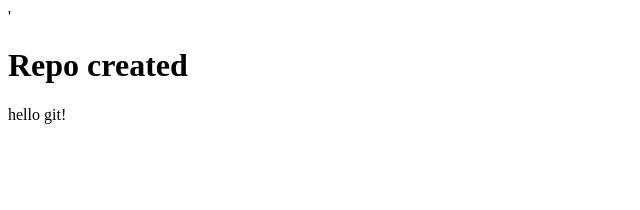
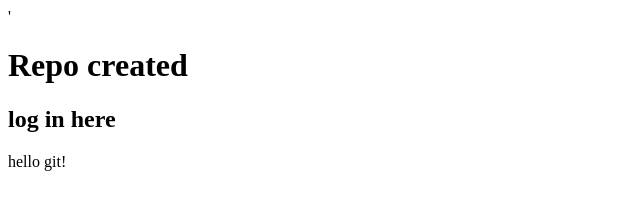
Before and after one commit to Testgitl/demogit, a plain HTML site: page index.html in a window 1280 px wide. Shown: the whole page, without its empty margins (0-640 px from the left). Drawn offline with Linux system fonts and the light colour scheme.

Commit message:
second commit

```diff
--- a/index.html
+++ b/index.html
@@ -7,6 +7,7 @@
 
 <body>'
     <h1>Repo created</h1>
+    <h2>log in here</h2>
     <p>hello git!</p>
 </body>
 
```
